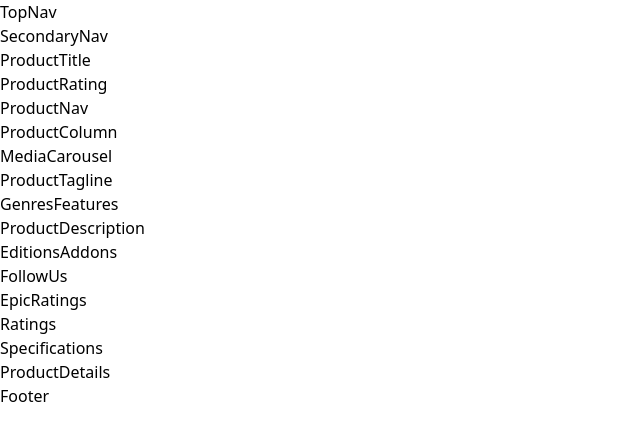
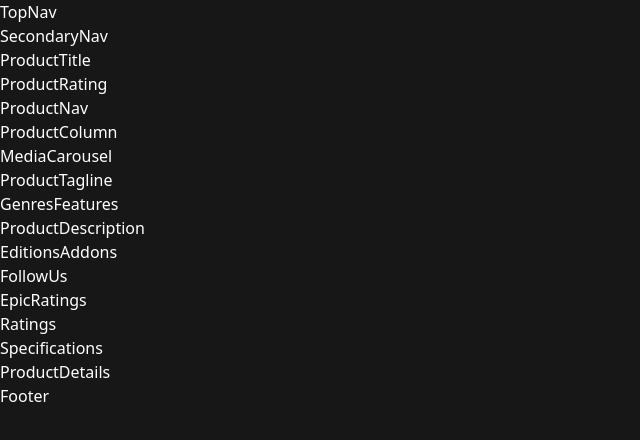
Before and after one commit to mcsp20-ranes-goons/frontend-capstone, a React (Vite) app in the folder client/: page / in a window 1280 px wide. Shown: the top 440 px of the page, without its empty margins (0-640 px from the left). Built offline with nearby package versions, Linux system fonts and the light colour scheme.

Commit message:
add dark bg and white text to index.css

```diff
--- a/client/src/index.css
+++ b/client/src/index.css
@@ -1,3 +1,7 @@
 @tailwind base;
 @tailwind components;
 @tailwind utilities;
+
+body {
+    @apply bg-neutral-900 text-white;
+}
```
